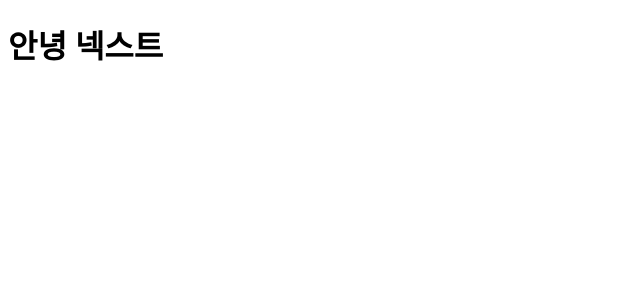
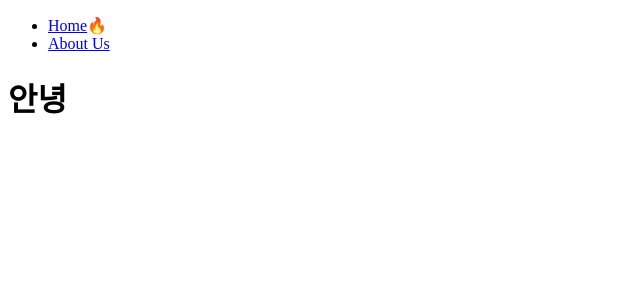
Before and after one commit to KHY90/Next.js_study, a Next.js app: page / in a window 1280 px wide. Shown: the top 300 px of the page, without its empty margins (0-640 px from the left). Built offline with nearby package versions, Linux system fonts and the light colour scheme.

Commit message:
네비게이션

```diff
--- a/app/about-us/company/sales/page.tsx
+++ /dev/null
@@ -1,3 +0,0 @@
-export default function Sales(){
-    return <h1>판매</h1>;
-}
--- /dev/null
+++ b/app/components/navigation.tsx
@@ -0,0 +1,19 @@
+"use client"
+import Link from "next/link";
+import { usePathname } from "next/navigation";
+
+export default function Navigation() {
+    const path = usePathname();
+    return (
+        <nav>
+            <ul>
+                <li>
+                    <Link href="/">Home</Link>{path === "/" ? "🔥" : ""}
+                </li>
+                <li>
+                    <Link href="/about-us">About Us</Link>{path === "/about-us" ? "🔥" : ""}
+                </li>
+            </ul>
+        </nav>
+    );
+}
--- /dev/null
+++ b/app/not-found.tsx
@@ -0,0 +1,3 @@
+export default function NotFound(){
+    return <h1>Not Found!</h1>;
+}
--- a/app/page.tsx
+++ b/app/page.tsx
@@ -1,3 +1,10 @@
+import Navigation from "./components/navigation";
+
 export default function Page(){
-    return <h1>안녕 넥스트</h1>;
+    return (
+    <div>
+        <Navigation />
+        <h1>안녕</h1>
+    </div>
+    );
 }
```
Also changed, not shown: app/about-us/page.tsx (+8 -1 lines).
